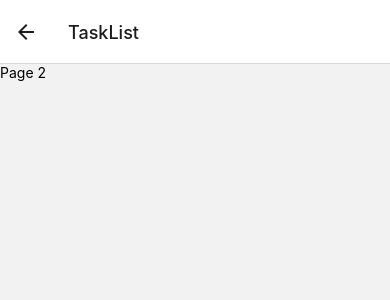
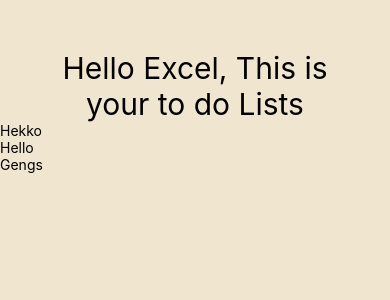
Before and after one commit to DangeRSouL98/react-native-simple-todo-apps, a React Native app: screen /TaskList in a window 390 px wide. Shown: the top 300 px of the page. Built offline with nearby package versions, Linux system fonts and the light colour scheme.

Commit message:
Add dummy list and remove header in TaskList Page

```diff
--- a/App.js
+++ b/App.js
@@ -11,7 +11,7 @@
     <NavigationContainer>
       <Stack.Navigator>
         <Stack.Screen name="Login" component={Login}/>
-        <Stack.Screen name="TaskList" component={TaskList}/>
+        <Stack.Screen name="TaskList" component={TaskList} options={{headerShown:false}}/>
       </Stack.Navigator>
     </NavigationContainer>
   )
--- a/screen/TaskList.js
+++ b/screen/TaskList.js
@@ -1,16 +1,50 @@
 import React from "react"
-import { SafeAreaView, View,Text,StyleSheet,TextInput,TouchableOpacity } from "react-native";
+import { SafeAreaView, View,Text,StyleSheet,TextInput,TouchableOpacity,FlatList } from "react-native";
 
 const TaskList = () => {
+    const name = 'Excel'
+    const TodoList = [
+        'Hekko',
+        'Hello',
+        'Gengs'
+    ]
+    const renderTodo = ({item}) => {
+        return(
+            <View>
+                <Text>{item}</Text>
+            </View>
+        )
+
+
+    }
+
     return(
         <SafeAreaView style={style.background_c}>
-            <Text>Page 2</Text>
+            <View style={style.v_title_center}>
+                <Text style={style.title_center}>Hello {name}, This is your to do Lists</Text>
+            </View>
+            <FlatList
+                data={TodoList}
+                renderItem = {renderTodo}
+            />
+
         </SafeAreaView>
     )
 }
 
 const style = StyleSheet.create({
-
+    background_c:{
+        backgroundColor:"#F0E5CF",
+        flex:1
+    },
+    title_center:{
+        textAlign:"center",
+        fontSize:30
+    },
+    v_title_center:{
+        marginTop:50,
+        marginHorizontal:30
+    }
 })
 
 export default TaskList
```
